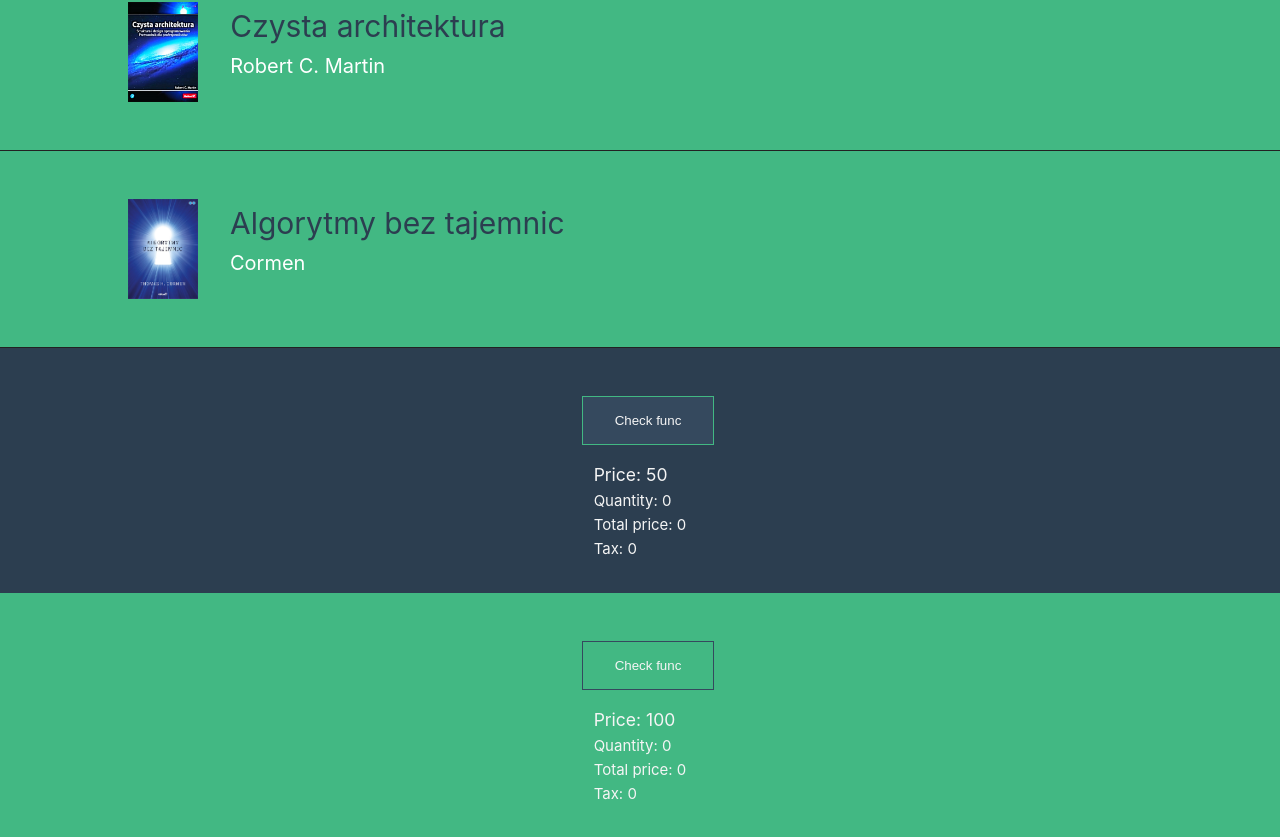
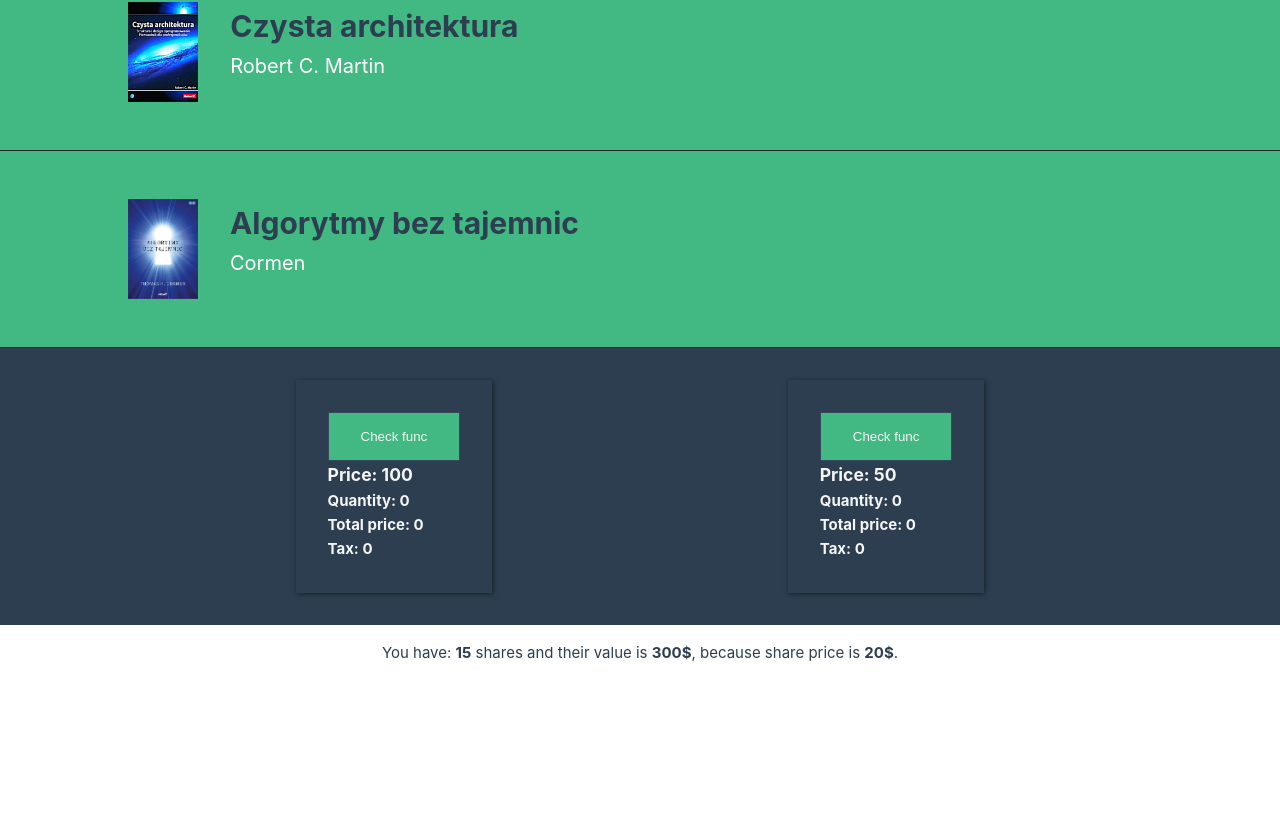
Before and after one commit to PiotrSierant/sierant.me, a Vue app: page / in a window 1280 px wide. Shown: the part 1333-2170 px from the top of the page. After the commit the page ends 2014 px from the top, so only its background shows below. Built offline with nearby package versions, Linux system fonts and the light colour scheme.

Commit message:
refactoring code

```diff
--- a/src/App.vue
+++ b/src/App.vue
@@ -4,15 +4,15 @@ import Events from "./components/Events.vue";
 import Header from './components/Header.vue';
 import List from './components/List.vue';
 import Reactive from "./components/Reactive.vue";
-import ComputedProperties from "./components/ComputedProperties.vue";
+import Watch from './components/Watch.vue';
 export default {
     components: {
+      Watch,
         Header,
         Counting,
         Events,
         List,
         Reactive,
-        ComputedProperties,
     }
 }
 </script>
@@ -23,5 +23,5 @@ export default {
     <Events />
     <List />
     <Reactive />
-    <ComputedProperties />
+    <Watch />
 </template>
--- a/src/assets/base.css
+++ b/src/assets/base.css
@@ -56,7 +56,6 @@
   box-sizing: border-box;
   margin: 0;
   position: relative;
-  font-weight: normal;
 }
 
 body {
--- a/src/components/ComputedProperties.vue
+++ b/src/components/ComputedProperties.vue
@@ -1,12 +1,10 @@
 <template>
   <section class="computedProperties_section">
     <button @click="makeOrder" class="computedProperties__button">Check func</button>
-    <section class="computedProperties__details">
       <h3>Price: {{ price }}</h3>
       <h4>Quantity: {{ quantity }}</h4>
       <h4>Total price: {{ totalPrice }}</h4>
       <h4>Tax: {{ tax }}</h4>
-    </section>
   </section>
 </template>
 
@@ -32,25 +30,14 @@ export default {
 
 <style scoped>
 .computedProperties_section {
-  width: 100%;
-  background-color: #42b883;
-  color: whitesmoke;
+  box-shadow: 1px 1px 5px rgba(0,0,0, .5);
   padding: 2rem;
-  display: flex;
-  justify-content: center;
-  align-items: center;
-  flex-direction: column;
 }
 .computedProperties__button {
   padding: 1rem 2rem;
   border: 1px solid #35495e;
   background-color: #42b883;
   color: whitesmoke;
-  margin: 1rem 0 1rem 1rem;
   cursor: pointer;
 }
-.computedProperties__details {
-  display: flex;
-  flex-direction: column;
-}
 </style>
--- a/src/components/Reactive.vue
+++ b/src/components/Reactive.vue
@@ -1,7 +1,8 @@
 <template>
+  <section class="section_reactiveAndComputed">
+    <ComputedProperties />
     <section class="reactive_section">
       <button @click="makeOrder" class="reactive__button">Check func</button>
-    <section class="reactive__details">
         <h3>Price: {{ price }}</h3>
         <h4>Quantity: {{ quantity }}</h4>
         <h4>Total price: {{ totalPrice }}</h4>
@@ -12,8 +13,12 @@
 
 <script>
 import { reactive, toRefs } from 'vue';
+import ComputedProperties from "./ComputedProperties.vue";
 export default {
   name: "Reactive",
+  components: {
+    ComputedProperties,
+  },
   setup() {
     const state = reactive({
       quantity: 0,
@@ -32,26 +37,23 @@ export default {
 </script>
 
 <style lang="scss" scoped>
-.reactive_section {
+.section_reactiveAndComputed {
   width: 100%;
   background-color: #2c3e50;
   color: whitesmoke;
+  display: flex;
+  justify-content: space-evenly;
+  padding: 2rem 0;
+}
+.reactive_section {
+  box-shadow: 1px 1px 5px rgba(0,0,0, .5);
   padding: 2rem;
-  display: flex;
-  justify-content: center;
-  align-items: center;
-  flex-direction: column;
 }
 .reactive__button {
   padding: 1rem 2rem;
-  border: 1px solid #42b883;
-  background-color: #35495e;
+  border: 1px solid #35495e;
+  background-color: #42b883;
   color: whitesmoke;
-  margin: 1rem 0 1rem 1rem;
   cursor: pointer;
 }
-.reactive__details {
-  display: flex;
-  flex-direction: column;
-}
 </style>
--- /dev/null
+++ b/src/components/Watch.vue
@@ -0,0 +1,39 @@
+<template>
+  <section class="watch__section">
+    <div>
+      <p>You have:
+        <strong>{{shares}}</strong> shares and their value is
+        <strong>{{ sharesValue }}$</strong>, because share price is
+        <strong>{{sharePrice}}$</strong>.
+      </p>
+    </div>
+  </section>
+</template>
+
+<script>
+import { ref, computed } from "vue";
+
+export default {
+  name: "Watch",
+  setup() {
+    const shares = ref(15);
+    const sharePrice = ref(20);
+    const sharesValue = computed(() => shares.value * sharePrice.value);
+    return { shares, sharePrice, sharesValue };
+  }
+};
+</script>
+
+<style lang="scss" scoped>
+  .watch__section {
+    width: 100%;
+    display: flex;
+    justify-content: center;
+    align-items: center;
+    div {
+      max-width: 1366px;
+      padding: 1rem 0;
+    }
+  }
+
+</style>
```
Lines whose indentation alone changed are shown as unchanged.
